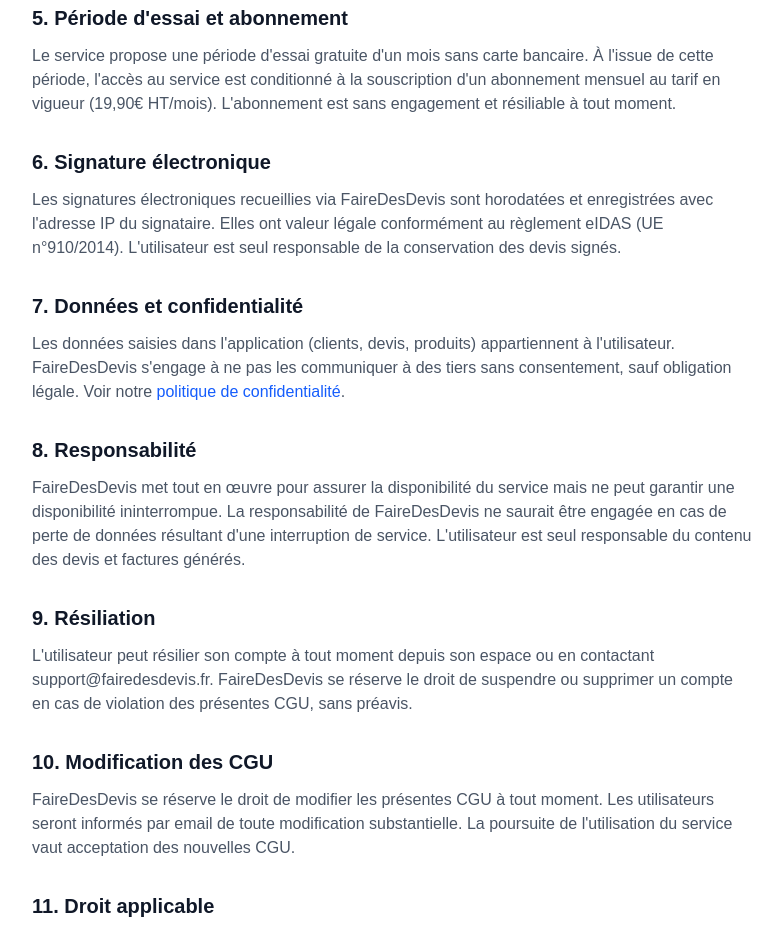
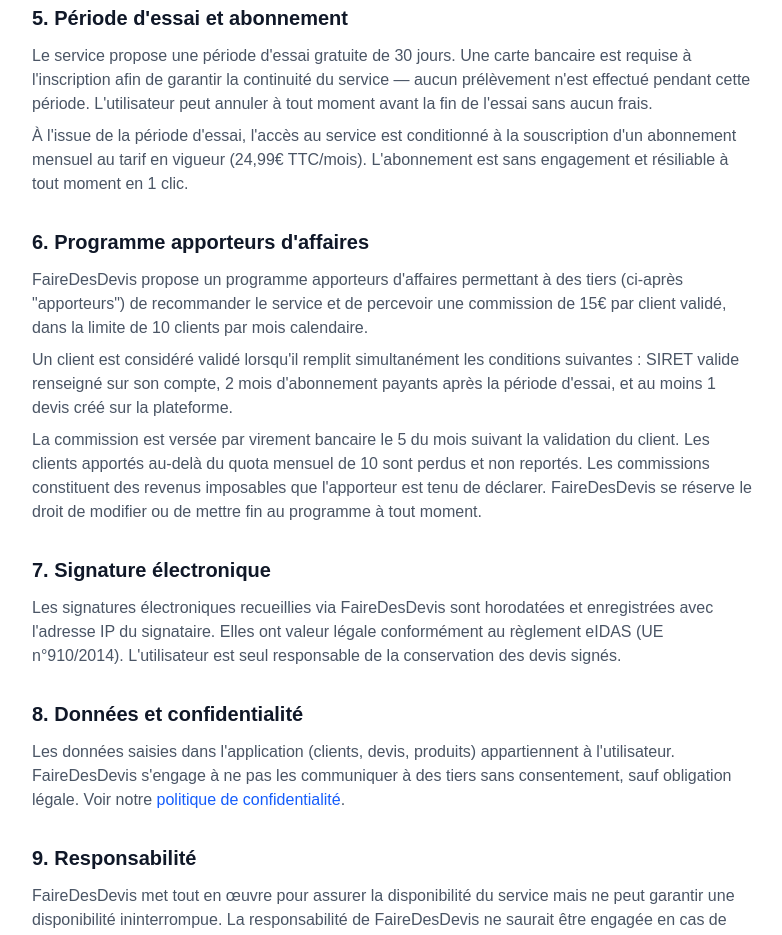
Before and after one commit to marcmasterbet/fairedesdevis, a Next.js app: page /legal/cgu in a window 1280 px wide. Shown: the part 840-1775 px from the top of the page, without its empty margins (248-1030 px from the left). Built offline with nearby package versions, Linux system fonts and the light colour scheme.

Commit message:
fix: CGU carte bancaire + 24,99€ + article programme apporteurs

```diff
--- a/app/legal/cgu/page.tsx
+++ b/app/legal/cgu/page.tsx
@@ -37,41 +37,49 @@ export default function CGU() {
 
           <section>
             <h2 className="text-xl font-bold text-gray-900 mb-3">5. Période d'essai et abonnement</h2>
-            <p>Le service propose une période d'essai gratuite d'un mois sans carte bancaire. À l'issue de cette période, l'accès au service est conditionné à la souscription d'un abonnement mensuel au tarif en vigueur (19,90€ HT/mois). L'abonnement est sans engagement et résiliable à tout moment.</p>
+            <p>Le service propose une période d'essai gratuite de 30 jours. Une carte bancaire est requise à l'inscription afin de garantir la continuité du service — aucun prélèvement n'est effectué pendant cette période. L'utilisateur peut annuler à tout moment avant la fin de l'essai sans aucun frais.</p>
+            <p className="mt-2">À l'issue de la période d'essai, l'accès au service est conditionné à la souscription d'un abonnement mensuel au tarif en vigueur (24,99€ TTC/mois). L'abonnement est sans engagement et résiliable à tout moment en 1 clic.</p>
           </section>
 
           <section>
-            <h2 className="text-xl font-bold text-gray-900 mb-3">6. Signature électronique</h2>
+            <h2 className="text-xl font-bold text-gray-900 mb-3">6. Programme apporteurs d'affaires</h2>
+            <p>FaireDesDevis propose un programme apporteurs d'affaires permettant à des tiers (ci-après "apporteurs") de recommander le service et de percevoir une commission de 15€ par client validé, dans la limite de 10 clients par mois calendaire.</p>
+            <p className="mt-2">Un client est considéré validé lorsqu'il remplit simultanément les conditions suivantes : SIRET valide renseigné sur son compte, 2 mois d'abonnement payants après la période d'essai, et au moins 1 devis créé sur la plateforme.</p>
+            <p className="mt-2">La commission est versée par virement bancaire le 5 du mois suivant la validation du client. Les clients apportés au-delà du quota mensuel de 10 sont perdus et non reportés. Les commissions constituent des revenus imposables que l'apporteur est tenu de déclarer. FaireDesDevis se réserve le droit de modifier ou de mettre fin au programme à tout moment.</p>
+          </section>
+
+          <section>
+            <h2 className="text-xl font-bold text-gray-900 mb-3">7. Signature électronique</h2>
             <p>Les signatures électroniques recueillies via FaireDesDevis sont horodatées et enregistrées avec l'adresse IP du signataire. Elles ont valeur légale conformément au règlement eIDAS (UE n°910/2014). L'utilisateur est seul responsable de la conservation des devis signés.</p>
           </section>
 
           <section>
-            <h2 className="text-xl font-bold text-gray-900 mb-3">7. Données et confidentialité</h2>
+            <h2 className="text-xl font-bold text-gray-900 mb-3">8. Données et confidentialité</h2>
             <p>Les données saisies dans l'application (clients, devis, produits) appartiennent à l'utilisateur. FaireDesDevis s'engage à ne pas les communiquer à des tiers sans consentement, sauf obligation légale. Voir notre <a href="/legal/confidentialite" className="text-blue-600">politique de confidentialité</a>.</p>
           </section>
 
           <section>
-            <h2 className="text-xl font-bold text-gray-900 mb-3">8. Responsabilité</h2>
+            <h2 className="text-xl font-bold text-gray-900 mb-3">9. Responsabilité</h2>
             <p>FaireDesDevis met tout en œuvre pour assurer la disponibilité du service mais ne peut garantir une disponibilité ininterrompue. La responsabilité de FaireDesDevis ne saurait être engagée en cas de perte de données résultant d'une interruption de service. L'utilisateur est seul responsable du contenu des devis et factures générés.</p>
           </section>
 
           <section>
-            <h2 className="text-xl font-bold text-gray-900 mb-3">9. Résiliation</h2>
+            <h2 className="text-xl font-bold text-gray-900 mb-3">10. Résiliation</h2>
             <p>L'utilisateur peut résilier son compte à tout moment depuis son espace ou en contactant support@fairedesdevis.fr. FaireDesDevis se réserve le droit de suspendre ou supprimer un compte en cas de violation des présentes CGU, sans préavis.</p>
           </section>
 
           <section>
-            <h2 className="text-xl font-bold text-gray-900 mb-3">10. Modification des CGU</h2>
+            <h2 className="text-xl font-bold text-gray-900 mb-3">11. Modification des CGU</h2>
             <p>FaireDesDevis se réserve le droit de modifier les présentes CGU à tout moment. Les utilisateurs seront informés par email de toute modification substantielle. La poursuite de l'utilisation du service vaut acceptation des nouvelles CGU.</p>
           </section>
 
           <section>
-            <h2 className="text-xl font-bold text-gray-900 mb-3">11. Droit applicable</h2>
+            <h2 className="text-xl font-bold text-gray-900 mb-3">12. Droit applicable</h2>
             <p>Les présentes CGU sont soumises au droit français. En cas de litige, les parties s'engagent à rechercher une solution amiable avant tout recours judiciaire. À défaut, les tribunaux compétents seront ceux du ressort de Strasbourg.</p>
           </section>
 
           <section>
-            <h2 className="text-xl font-bold text-gray-900 mb-3">12. Contact</h2>
+            <h2 className="text-xl font-bold text-gray-900 mb-3">13. Contact</h2>
             <p>E.I. BRETZNER MARC<br/>
             11 rue de la Vieille Ill, 67640 Fegersheim<br/>
             <a href="mailto:support@fairedesdevis.fr" className="text-blue-600">support@fairedesdevis.fr</a></p>
```
